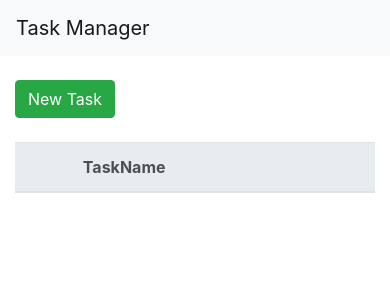
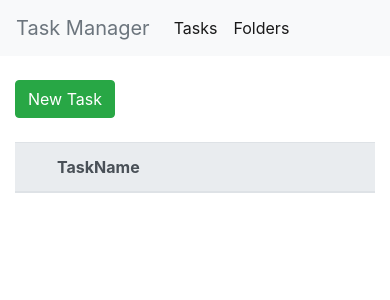
Before and after one commit to TobiasGalarza/ChallengeEnsolvers, a Flask app: page / in a window 390 px wide. Shown: the top 300 px of the page. Run offline with Flask 2, Linux system fonts and the light colour scheme; data that the repository does not hold is empty.

Commit message:
Fix responsive design

```diff
--- a/templates/folders/index_folder.html
+++ b/templates/folders/index_folder.html
@@ -9,8 +9,8 @@
 <table class="table table-light table-striped">
 	<thead class="thead-light">
 		<tr>
-			<th scope="col">FolderName</th>
-			<th scope="col"></th>
+			<th class="col-9">FolderName</th>
+			<th class="col-3"></th>
 		</tr>
 	</thead>
 	<tbody id='container-table'>
--- a/templates/header.html
+++ b/templates/header.html
@@ -20,8 +20,8 @@
 </head>
 
 <body>
-	<nav class="navbar navbar-expand-lg navbar-light bg-light">
-		<a class="navbar-brand">Task Manager</a>
+	<nav class="navbar navbar-expand-sm navbar-light bg-light navbar-expand">
+		<a class="navbar-brand text-secondary">Task Manager</a>
 		<div id="my-nav" class="collapse navbar-collapse">
 			<ul class="navbar-nav mr-auto">
 				<li class="nav-item active">
--- a/templates/tasks/index_task.html
+++ b/templates/tasks/index_task.html
@@ -15,9 +15,9 @@
 <table class="table table-light table-striped">
 	<thead class="thead-light">
 		<tr>
-			<th scope="col"></th>
-			<th scope="col">TaskName</th>
-			<th scope="col"></th>
+			<th class="col-1"></th>
+			<th class="col-8">TaskName</th>
+			<th class="col-3"></th>
 		</tr>
 	</thead>
 	<tbody id='container-table'>
```
